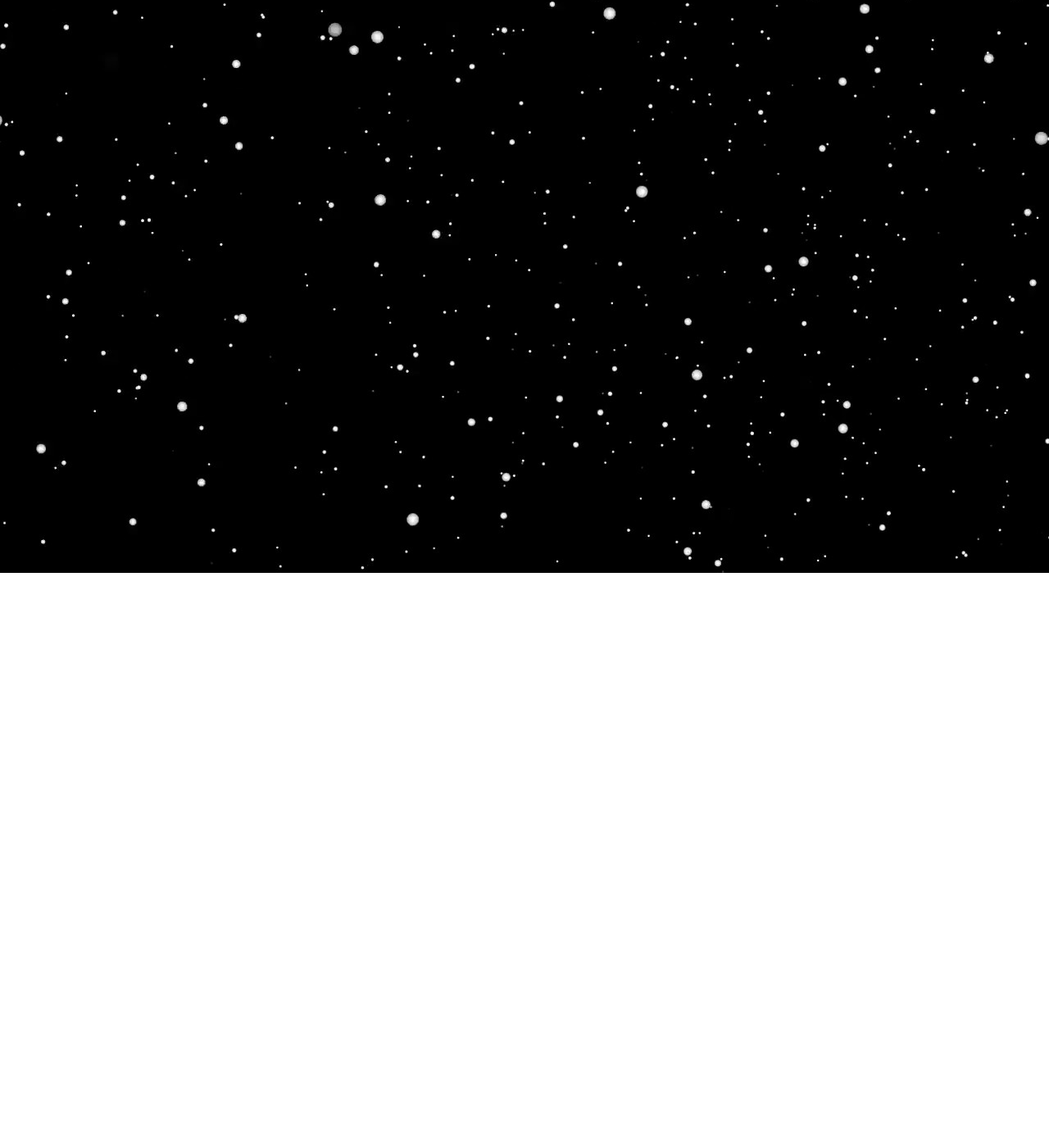
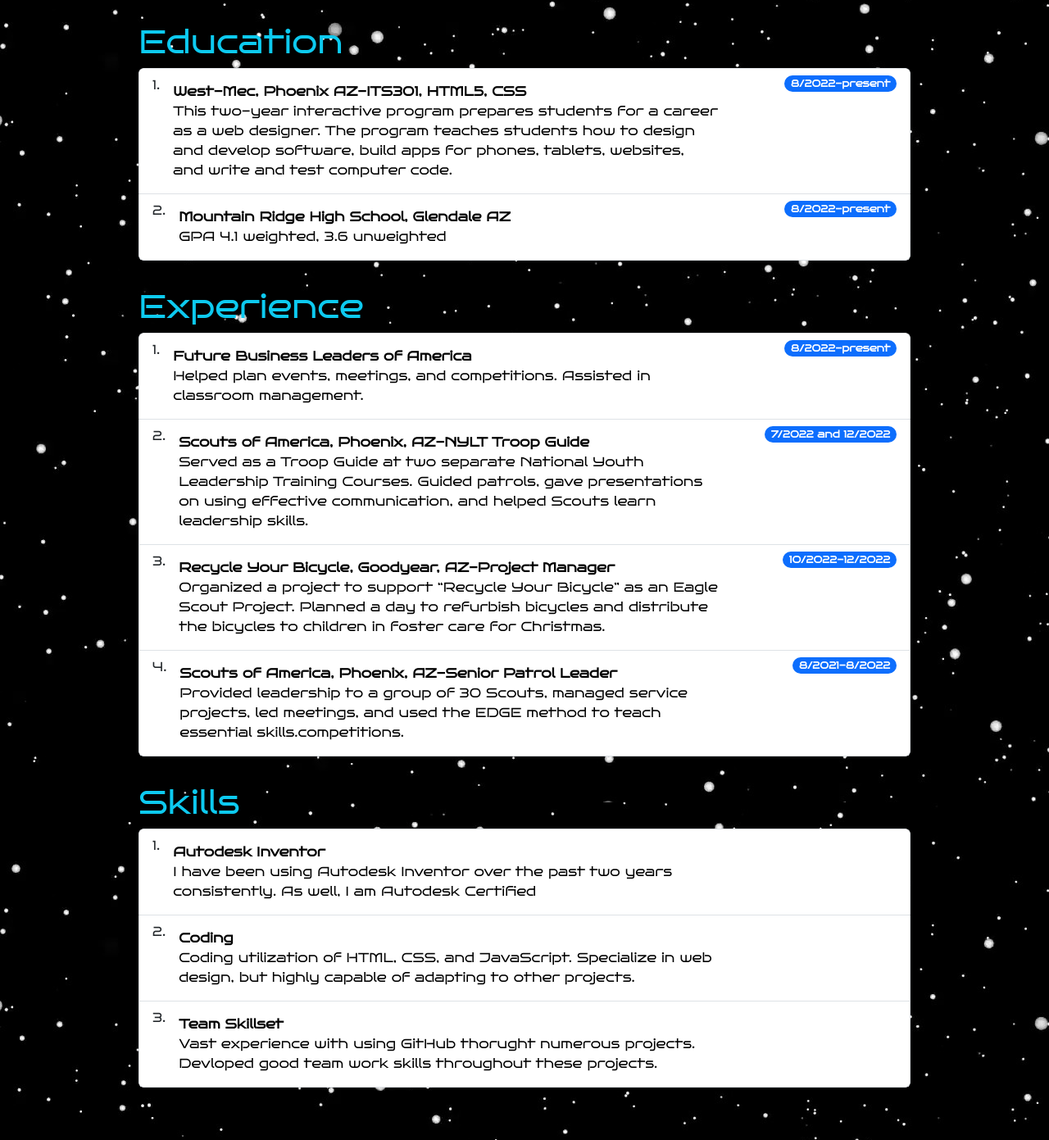
Before and after one commit to RenLevingar/Portfolio2, a website: page pages/resume.html in a window 1280 px wide. Shown: the part 101-1492 px from the top of the page at 82% size. Before the commit the page ends 800 px from the top, so only its background shows below. Drawn offline with nearby package versions, Linux system fonts and the light colour scheme; files whose address does not match are found by name.

Commit message:
Resume Page
Started the resume page, it's almost completely done. The only thing it needs is a bit more to make it unique. One thing that has come to mind for all my pages is my space theme. I need to find a way for each page to have a unique version of the theme.

```diff
--- a/pages/resume.html
+++ b/pages/resume.html
@@ -60,8 +60,112 @@
         </div>
     </nav>
 
-    <!-- Background -->
-    <div class="space"></div>
+    <!-- Main container for the page -->
+    <div class="container position-absolute d-flex justify-content-center align-items-center mw-100 h-100 flex-row mt-10 h-auto pb-5">
+
+        <!-- Education -->
+        <div class="w-75 h-auto m-3">
+            <h1 class="fs-1 text-info">Education</h1>
+            <ol class="list-group list-group-numbered">
+
+                <li class="list-group-item d-flex justify-content-between align-items-start">
+                  <div class="ms-2 me-auto w-75 p-2">
+                    <div class="fw-bold">West-Mec, Phoenix AZ-ITS301, HTML5, CSS</div>
+                    This two-year interactive program prepares students for a career as a web designer.  The program teaches students how to design and develop software, build apps for phones, tablets, websites, and write and test computer code.
+                  </div>
+                  <span class="badge bg-primary rounded-pill">8/2022-present
+                </span>
+                </li>
+
+                <li class="list-group-item d-flex justify-content-between align-items-start">
+                  <div class="ms-2 me-auto w-75 p-2">
+                    <div class="fw-bold">Mountain Ridge High School, Glendale AZ
+                    </div>
+                    GPA 4.1 weighted, 3.6 unweighted
+                  </div>
+                  <span class="badge bg-primary rounded-pill">8/2022-present
+                </span>
+                </li>
+
+              </ol>
+        </div>
+
+        <!-- Experience -->
+        <div class="w-75 h-auto m-3">
+            <h1 class="fs-1 text-info">Experience</h1>
+            <ol class="list-group list-group-numbered">
+
+                <li class="list-group-item d-flex justify-content-between align-items-start">
+                  <div class="ms-2 me-auto w-75 p-2">
+                    <div class="fw-bold">Future Business Leaders of America</div>
+                    Helped plan events, meetings, and competitions.  Assisted in classroom management.
+                  </div>
+                  <span class="badge bg-primary rounded-pill">8/2022-present
+                </span>
+                </li>
+
+                <li class="list-group-item d-flex justify-content-between align-items-start">
+                  <div class="ms-2 me-auto w-75 p-2">
+                    <div class="fw-bold">Scouts of America, Phoenix, AZ-NYLT Troop Guide</div>
+                    Served as a Troop Guide at two separate National Youth Leadership Training Courses.  Guided patrols, gave presentations on using effective communication, and helped Scouts learn leadership skills.
+                  </div>
+                  <span class="badge bg-primary rounded-pill">7/2022 and 12/2022
+                </span>
+                </li>
+
+                <li class="list-group-item d-flex justify-content-between align-items-start">
+                    <div class="ms-2 me-auto w-75 p-2">
+                      <div class="fw-bold">Recycle Your Bicycle, Goodyear, AZ-Project Manager</div>
+                      Organized a project to support “Recycle Your Bicycle” as an Eagle Scout Project.
+                      Planned a day to refurbish bicycles and distribute the bicycles to children in foster
+                      care for Christmas.
+                    </div>
+                    <span class="badge bg-primary rounded-pill">10/2022-12/2022
+                  </span>
+                  </li>
+
+                  <li class="list-group-item d-flex justify-content-between align-items-start">
+                    <div class="ms-2 me-auto w-75 p-2">
+                      <div class="fw-bold">Scouts of America, Phoenix, AZ-Senior Patrol Leader</div>
+                      Provided leadership to a group of 30 Scouts, managed service projects, led meetings, and used the EDGE method to teach essential skills.competitions.
+                    </div>
+                    <span class="badge bg-primary rounded-pill">8/2021-8/2022
+                  </span>
+                  </li>
+
+              </ol>
+        </div>
+
+        <!-- Skills -->
+        <div class="w-75 h-auto m-3">
+            <h1 class="fs-1 text-info">Skills</h1>
+            <ol class="list-group list-group-numbered">
+
+                <li class="list-group-item d-flex justify-content-between align-items-start">
+                  <div class="ms-2 me-auto w-75 p-2">
+                    <div class="fw-bold">Autodesk Inventor</div>
+                    I have been using Autodesk Inventor over the past two years consistently. As well, I am Autodesk Certified
+                  </div>
+                </li>
+
+                <li class="list-group-item d-flex justify-content-between align-items-start">
+                  <div class="ms-2 me-auto w-75 p-2">
+                    <div class="fw-bold">Coding</div>
+                    Coding utilization of HTML, CSS, and JavaScript.  Specialize in web design, but highly capable of adapting to other projects.
+                  </div>
+                </li>
+
+                <li class="list-group-item d-flex justify-content-between align-items-start">
+                    <div class="ms-2 me-auto w-75 p-2">
+                      <div class="fw-bold">Team Skillset</div>
+                      Vast experience with using GitHub thorught numerous projects. Devloped good team work skills throughout these projects.
+                    </div>
+                  </li>
+
+              </ol>
+        </div>
+
+    </div>
 
     <!-- Link for javascript -->
     <script src="
```
